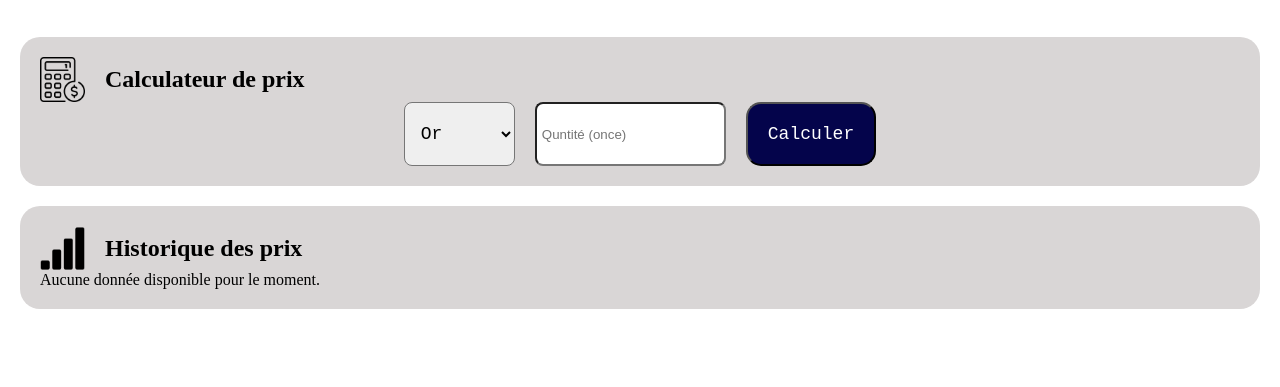
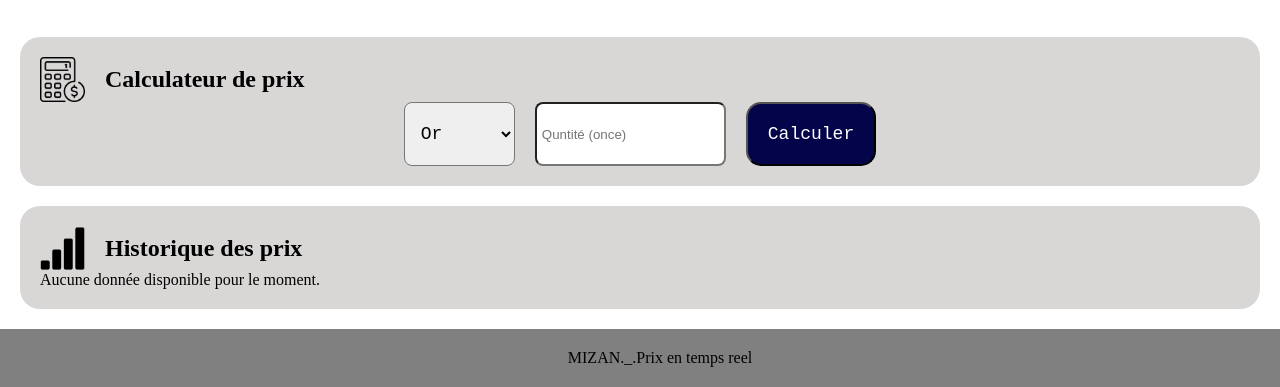
Before and after one commit to azdad69/mizan, a plain HTML site: page index.html in a window 1280 px wide. Shown: the part 541-928 px from the top of the page. Before the commit the page ends 870 px from the top, so only its background shows below. Drawn offline with Linux system fonts and the light colour scheme.

Commit message:
last one in html & css

```diff
--- a/index.html
+++ b/index.html
@@ -67,5 +67,8 @@
       </div>
       <p>Aucune donnée disponible pour le moment.</p>
     </section>
+    <footer>
+      <p class="pragraph">MIZAN._.Prix en temps reel</p>
+</footer>
   </body>
 </html>
--- a/stylle.css
+++ b/stylle.css
@@ -1,6 +1,7 @@
 * {
   padding: 0%;
   margin: 0%;
+
 }
 header {
   background-color: rgb(4, 4, 75);
@@ -97,6 +98,9 @@ section {
   font-family: "Courier New", Courier, monospace;
   font-size: large;
 }
+#btn:hover{
+  background-color:rgb(75, 75, 189);
+}
 .history {
   background-color: rgb(217, 214, 214);
   display: block;
@@ -109,3 +113,10 @@ section {
   align-items: center;
   gap: 20px;
 }
+footer {
+  background-color: gray;
+  width: 100%;
+  padding: 20px;
+  display:flex;
+  justify-content: center;
+}
```
